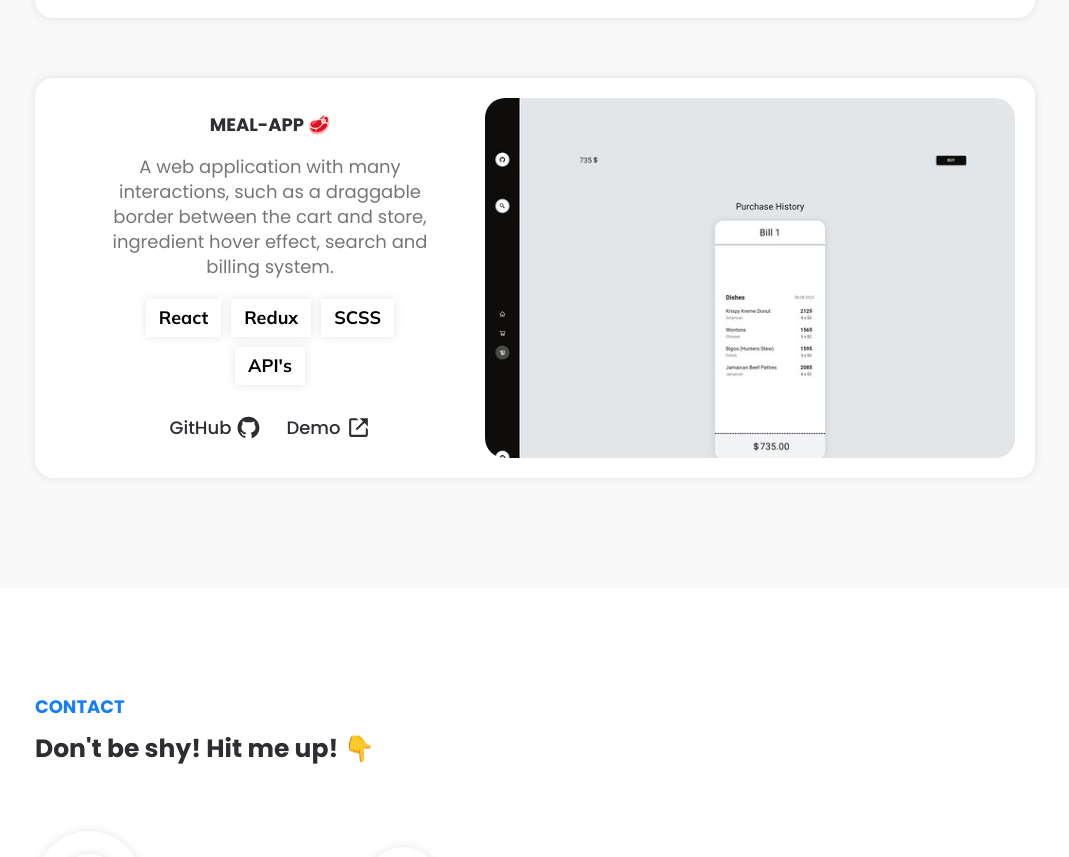
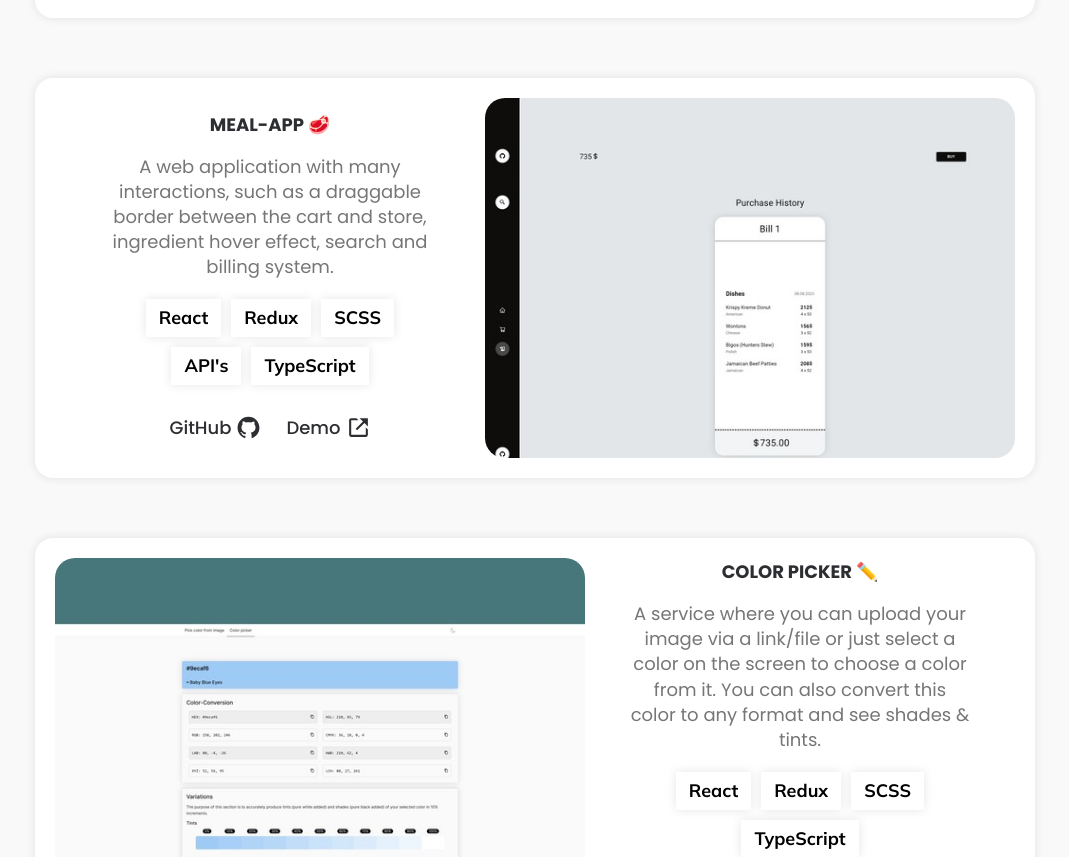
Before and after one commit to PohribniakRoman/Portfolio, a React (Vite) app: page / in a window 1280 px wide. Shown: the part 1922-2779 px from the top of the page, without its empty margins (105-1174 px from the left). Built offline with nearby package versions, Linux system fonts and the light colour scheme; some icons are missing; a web font is replaced by a local one.

Commit message:
color picker

```diff
--- a/src/components/Projects.tsx
+++ b/src/components/Projects.tsx
@@ -1,5 +1,6 @@
 import mealCover from "../assets/meal-app.jpg";
 import galleryCover from "../assets/gallery.jpg";
+import colorPickerCover from "../assets/colorpicker.jpg";
 
 import { ProjectItem } from "./ProjectItem"
 
@@ -9,7 +10,7 @@ const projects = [
     description:"The web application is built without using third-party APIs. When a page is loaded, all media elements are loaded into the browser cache. All animations were written manually.",
     demo:"https://gallery-pohribniakroman.vercel.app/",
     git:"https://github.com/PohribniakRoman/Gallery",
-    stack:["React","Redux","SCSS"],
+    stack:["React","Redux","SCSS","TypeScript"],
     cover:galleryCover
 },
 {
@@ -17,8 +18,16 @@ const projects = [
     description:"A web application with many interactions, such as a draggable border between the cart and store, ingredient hover effect, search and billing system.",
     demo:"https://delivery-app-pohribniakroman.vercel.app/",
     git:"https://github.com/PohribniakRoman/Meal-App",
-    stack:["React","Redux","SCSS","API's"],
+    stack:["React","Redux","SCSS","API's","TypeScript"],
     cover:mealCover
+},
+{
+    name:"Color Picker ✏️",
+    description:"A service where you can upload your image via a link/file or just select a color on the screen to choose a color from it. You can also convert this color to any format and see shades & tints.",
+    demo:"https://color-picker-tan.vercel.app/",
+    git:"https://github.com/PohribniakRoman/Color-Picker",
+    stack:["React","Redux","SCSS","TypeScript"],
+    cover:colorPickerCover
 },
 ]
 
```
Also changed, not shown: src/assets/colorpicker.jpg (added).
